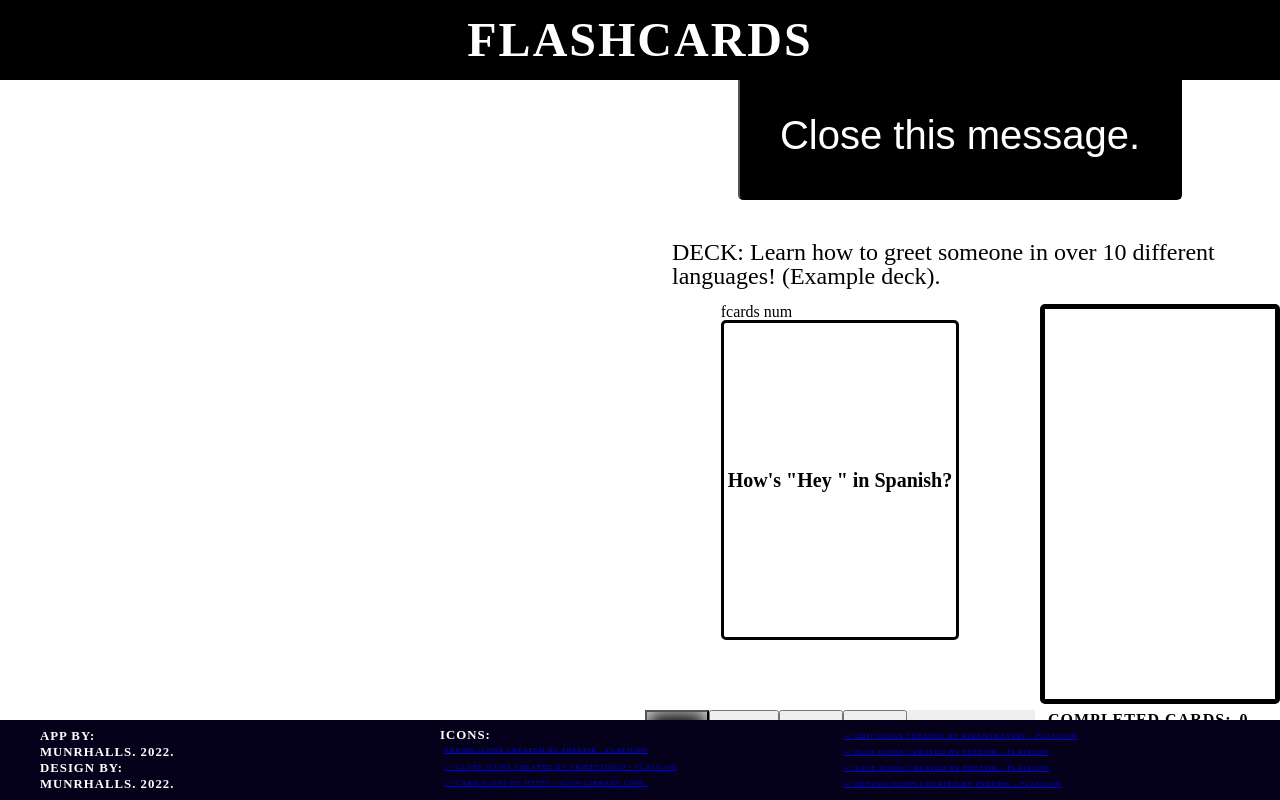
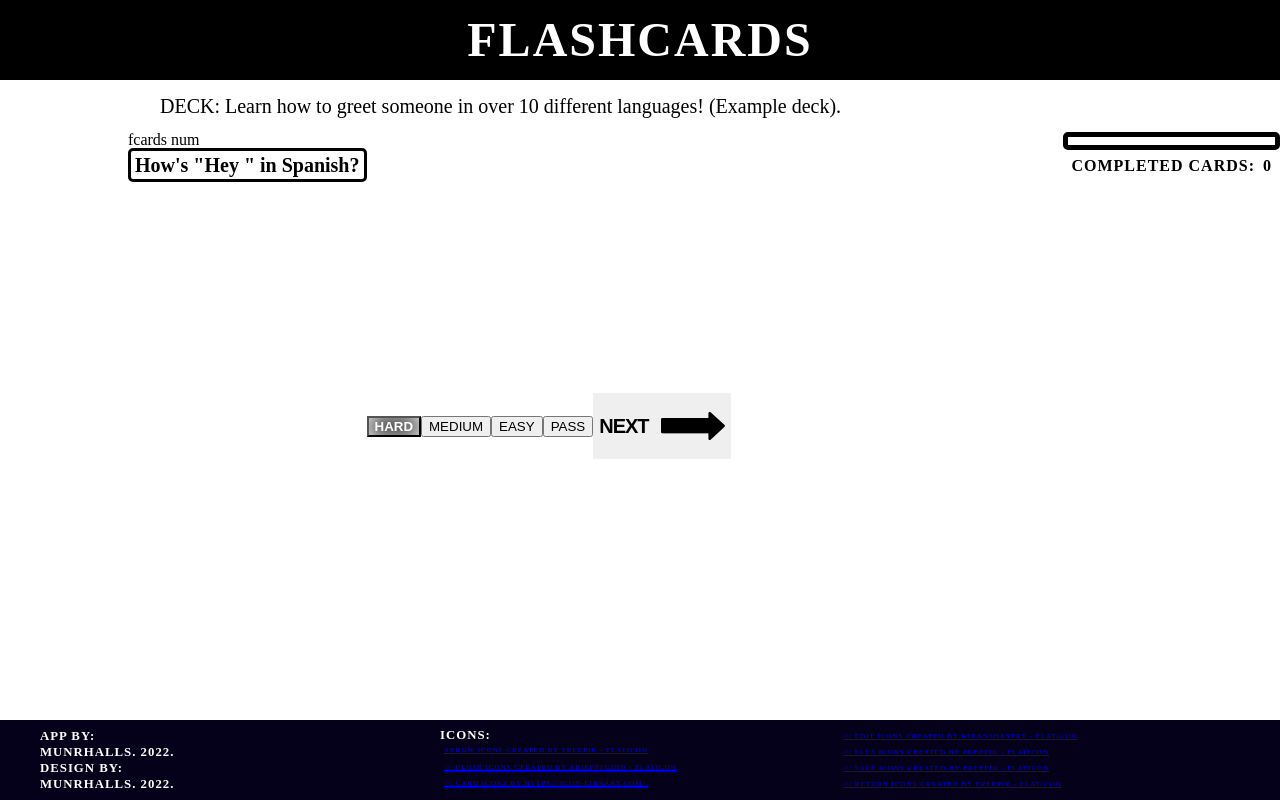
Before and after one commit to munrhalls/Oxus-Flashcards, a React (Create React App) app: page / in a window 1280 px wide. Both pictures are taken after a click on the button "Open deck". Built offline with nearby package versions, Linux system fonts and the light colour scheme.

Commit message:
basic setup for proper style of deck

```diff
--- a/src/App.css
+++ b/src/App.css
@@ -71,9 +71,11 @@
     display: flex;
 
     position: relative;
-    overflow: auto;
+    overflow-y: auto;
     width: 100%;
     flex: 1;
+
+    min-height: 0;
 }
 .Centerstage {
     position: relative;
@@ -86,5 +88,8 @@
     justify-content: center;
     align-items: center;
     flex: 1;
+    min-height: 0;
+    height: 100%;
+    max-width: 8rem;
     background-color: #000;
 }
--- a/src/Decks/Decks.css
+++ b/src/Decks/Decks.css
@@ -2,17 +2,21 @@
     height: 100%;
     display: flex;
     flex-direction: column;
+    min-height: 0;
+    min-width: 0;
 }
 
 .Deck__title {
     padding: 1rem 2rem;
-    font-size: 1.5rem;
+    font-size: 1.25rem;
 }
 
 .Deck__instance {
     flex: 1;
     display: flex;
     justify-content: space-between;
+    min-height: 0;
+    flex-wrap: wrap;
 }
 
 .SymbolDecks {
--- a/src/Flashcards/Flashcards.css
+++ b/src/Flashcards/Flashcards.css
@@ -1,18 +1,13 @@
 
 .Flashcards {
     display: flex;
-    flex-direction: column;
-    align-items: center;
-    justify-content: space-around;
     flex-wrap: wrap;
-    flex: 1 1 25rem;
 }
 .Flashcard__container {
-    min-width: 12rem;
-    min-height: 20rem;
+    min-height: 0;
 }
 .Flashcard {
-    min-height: 100%;
+    min-height: 0;
     border: 3px solid #000;
     border-radius: 5px;
     padding: 0.25rem;
@@ -49,7 +44,7 @@
     margin-top: auto;
     margin-bottom: auto;
     display: flex;
-    flex-basis: 3rem;
+    flex-wrap: wrap;
 
 }
 .Flashcards__btns__difficulty {
@@ -60,8 +55,6 @@
 .Flashcards__btns__difficulty__instance {
     cursor: pointer;
     text-transform: uppercase;
-    min-height: 100%;
-    min-width: 4rem;
 
 }
 .Flashcards__btns__difficulty__instance.--rating {
@@ -71,7 +64,6 @@
     font-weight: bold;
 }
 .Flashcards__btns__next {
-    height: 4.25rem;
     cursor: pointer;
     border: none;
     font-weight: bold;
@@ -83,13 +75,9 @@
     align-self: flex-end;
 }
 .Flashcards__btns__next__image {
-    height: 2.5rem;
-    width: 2.5rem;
 }
 .Flashcards__btn__next__text {
     margin-right: 0.75rem;
-    height: 2.5rem;
-    width: 2.5rem;
     font-size: 1.25rem;
     display: flex;
     justify-content: center;
@@ -104,7 +92,6 @@
     display: flex;
     justify-content: center;
     align-items: center;
-    height: 100%;
 }
 .Flashcards__completedMessage__title {
     font-size: 6rem;
@@ -113,14 +100,11 @@
 }
 
 .CompletedFlashcards {
-    flex: 1 1 15rem;
 }
 
 .CompletedFlashcards__frontCard {
     border: 5px solid #000;
     border-radius: 5px;
-    width: 15rem;
-    height: 25rem;
     padding: 0.25rem;
     cursor: pointer;
     z-index: 10;
@@ -136,7 +120,6 @@
     width: 60%;
     padding-top: 0.25rem;
     padding-bottom: 0.25rem;
-    height: 2rem;
     display: flex;
     justify-content: center;
     align-items: flex-end;
@@ -168,8 +151,6 @@
 .CompletedFlashcards__heapFrame {
     border: 3px solid #000;
     border-radius: 5px;
-    width: 15rem;
-    height: 25rem;
     padding: 0.25rem;
     cursor: pointer;
     z-index: 10;
--- a/src/Modals/AddDeck/AddDeck.css
+++ b/src/Modals/AddDeck/AddDeck.css
@@ -1,18 +1,17 @@
 .AddDeck {
-    position: absolute;
-    left: 0;
-    right: 0;
-    top: 0;
-    bottom: 0;
     border-radius: 10px;
     background-color: #000;
     border: 10px solid #000;
+    height: 100%;
+    width: 100%;
 }
 .AddDeck__container {
     display: flex;
     flex-direction: column;
     justify-content: center;
     align-items: center;
+    margin-top: auto;
+    margin-bottom: auto;
 }
 
 .AddDeck__container__nameLabel {
@@ -28,4 +27,5 @@
 
 .AddDeck__container__nameInput[placeholder] {
     font-size: 1.25rem;
+    width: 21rem;
 }
--- a/src/Modals/FormDeck.css
+++ b/src/Modals/FormDeck.css
@@ -2,16 +2,15 @@
     height: 100%;
     display: flex;
     flex-direction: column;
-
+    align-items: center;
   }
   .FormDeck__exitBtnsContainer {
-    position: absolute;
-    left: 0;
-    right: 0;
-    bottom: 0;
     background-color: #222;
     color: #000;
-    height: 4rem;
+    height: 5rem;
+    width: 100%;
+
+
     display: flex;
     justify-content: center;
     align-items: center;
--- a/src/Modals/FormDeckTopbar.css
+++ b/src/Modals/FormDeckTopbar.css
@@ -1,10 +1,12 @@
 .FormDeck__topBar {
     display: flex;
     background-color: #222;
-    display: flex;
     flex-direction: column;
     height: 5rem;
+    width: 100%;
     border-top: 9px solid #444;
+
+
 }
 .FormDeck__topBar__line {
     display: flex;
--- a/src/Modals/Modals.css
+++ b/src/Modals/Modals.css
@@ -16,6 +16,7 @@
     z-index: 100;
 }
 
+
 .Flashcard__form__frameNoImage {
     height: 30rem;
     width: 15rem;
```
